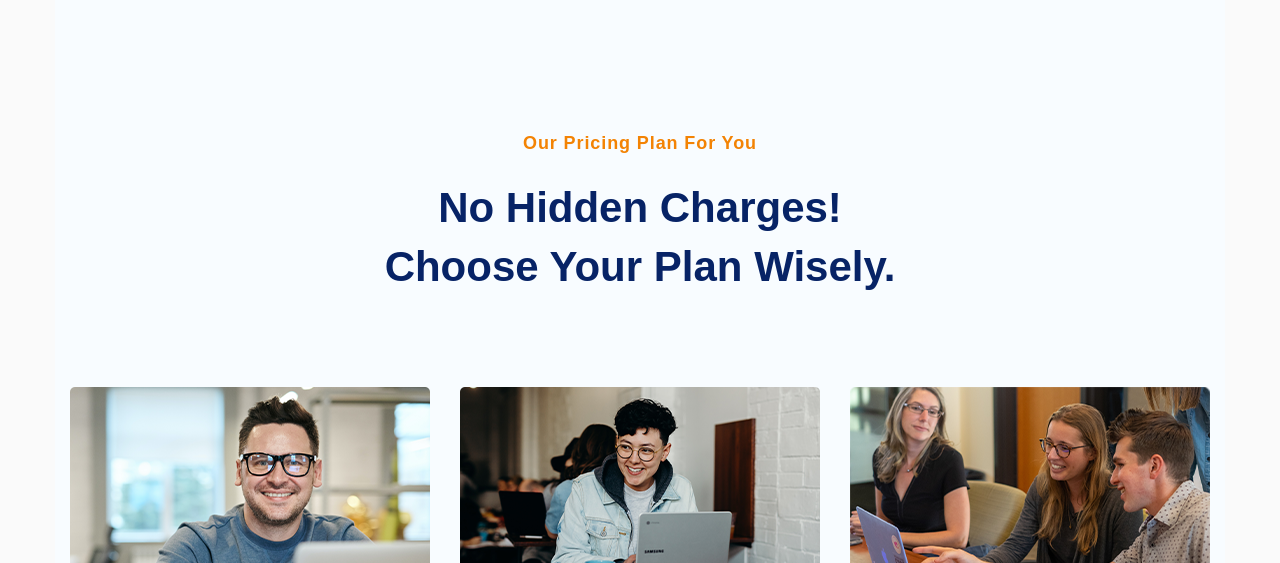
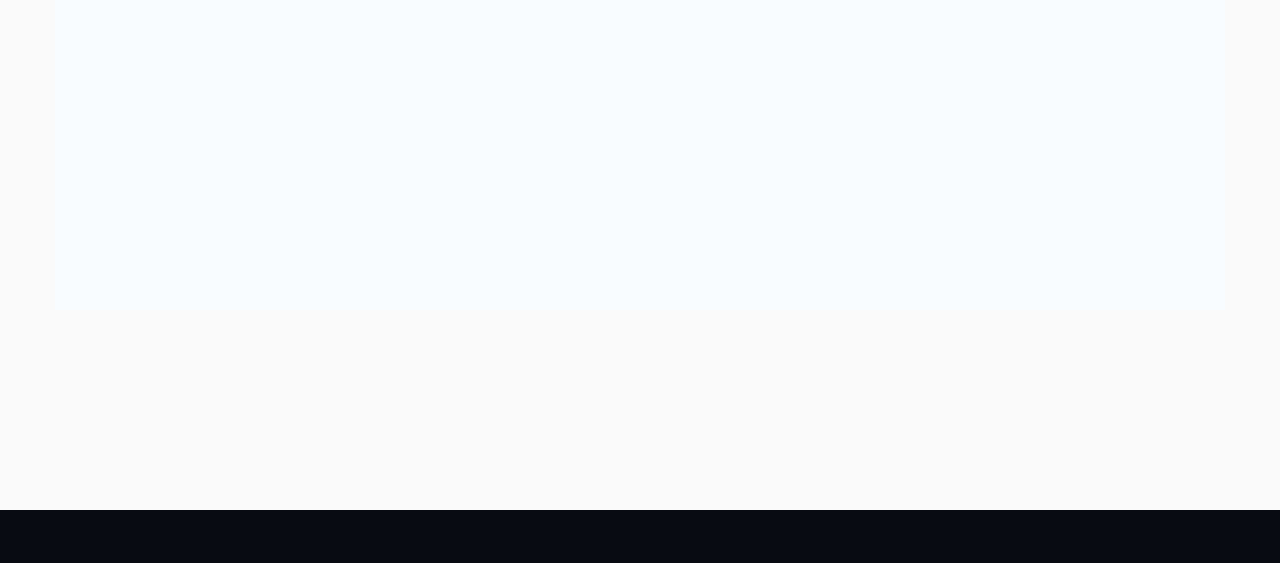
Before and after one commit to itsrawlinz-jeff/rawtanetworks, a plain HTML site: page index.html in a window 1280 px wide. Shown: the part 4680-5243 px from the top of the page. Drawn offline with Linux system fonts and the light colour scheme; a web font is replaced by a local one.

Commit message:
Blog Update

```diff
--- a/index.html
+++ b/index.html
@@ -421,7 +421,7 @@
     <section class="home-blog-area section-padding30">
         <div class="container">
             <!-- Section Tittle -->
-            <div class="row justify-content-center">
+            <!-- <div class="row justify-content-center">
                 <div class="col-xl-6 col-lg-8 col-md-10 col-sm-10">
                     <div class="section-tittle text-center mb-90">
                         <span>Our pricing plan for you</span>
@@ -471,7 +471,7 @@
                 </div>
             </div>
         </div>
-    </section>
+    </section> -->
     <!-- Blog Area End -->
     </main>
     <footer>
```
